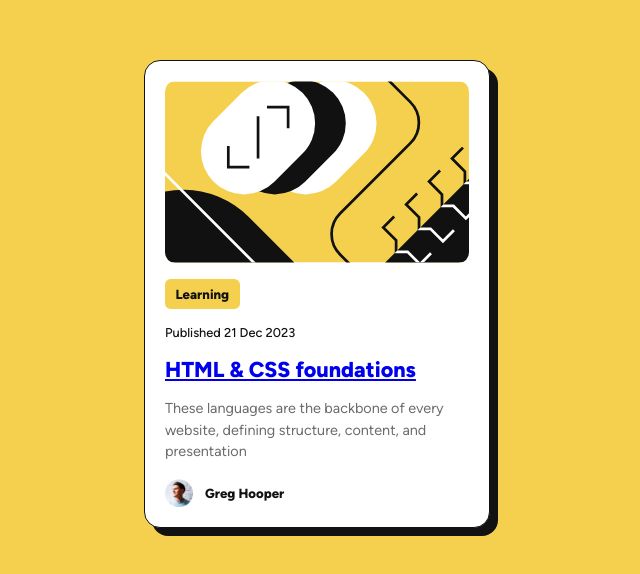
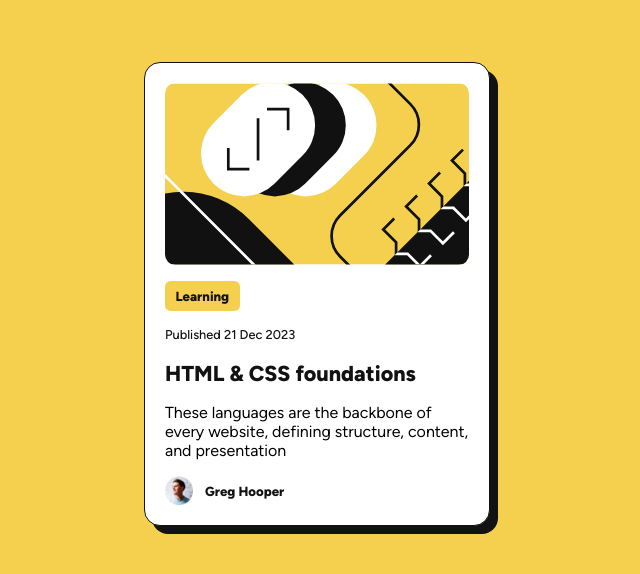
Before and after one commit to amShuri/blog-preview-card, a plain HTML site: page index.html in a window 1280 px wide. Shown: the part 106-680 px from the top of the page, without its empty margins (323-963 px from the left). Drawn offline with Linux system fonts and the light colour scheme.

Commit message:
style: update link hover/focus colors

```diff
--- a/styles.css
+++ b/styles.css
@@ -74,12 +74,19 @@ body {
   font-weight: var(--font-weight-medium);
 }
 
-.card-title {
+.card-title a {
+  color: var(--dark-gray-clr);
   font-size: 1.35rem;
   font-weight: var(--font-weight-bold);
+  text-decoration: none;
 }
 
-.card-description {
+.card-title a:hover,
+.card-title a:focus {
+  color: var(--yellow-bg-clr);
+}
+
+.card-title .card-description {
   color: var(--light-gray-clr);
   font-size: 0.9rem;
   line-height: 1.5;
```
